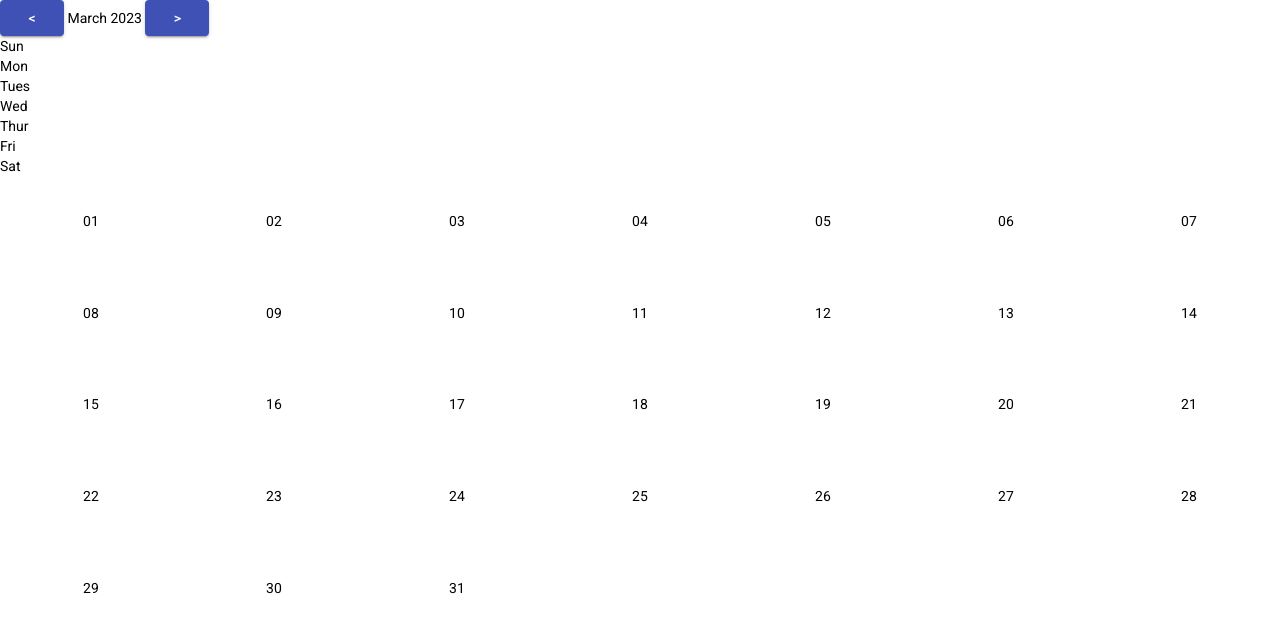
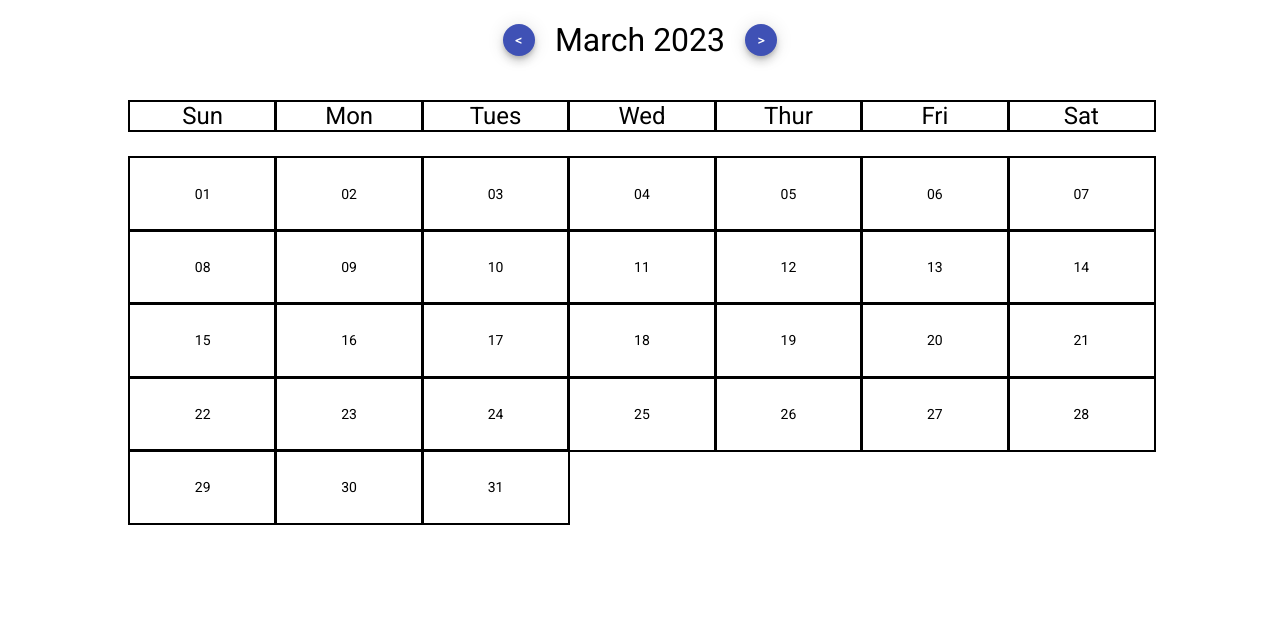
Before and after one commit to cw66786/Calendar_Angular, an Angular app in the folder calendar/: page / in a window 1280 px wide. Shown: the top 632 px of the page. Built offline with nearby package versions, Linux system fonts and the light colour scheme.

Commit message:
taking a break

```diff
--- a/calendar/src/app/calendar/calendar.component.html
+++ b/calendar/src/app/calendar/calendar.component.html
@@ -1,13 +1,22 @@
-<div class="button_wrapper">
-    <button mat-raised-button color="primary"><</button>
-    {{this.currentDate | date: 'MMMM YYYY'}}
-    <button mat-raised-button color="primary">></button>
+<div class="button-wrapper">
+    <button mat-fab color="primary"><</button>
+    <div class="current">
+
+        {{this.currentDate | date: 'MMMM YYYY'}}
+    </div>
+    <button mat-fab color="primary">></button>
 
 </div>
-<div class="weekdays">
-    <div *ngFor="let dayOfWeek of weekdays">{{dayOfWeek}}</div>
+<div class="calendar-wrapper">
+
+    <mat-grid-list cols="7" rowHeight="5:1" class="weekdays">
+        <mat-grid-tile class="weekdays-border" *ngFor="let dayOfWeek of weekdays">{{dayOfWeek}}</mat-grid-tile>
+    </mat-grid-list>
+    <div class="days-wrapper">
+
+        <mat-grid-list cols="7" rowHeight="2:1">
+
+            <mat-grid-tile *ngFor="let day of days">{{day | date: "dd"}}</mat-grid-tile>
+          </mat-grid-list>
+    </div>
 </div>
-<mat-grid-list cols="7" rowHeight="2:1">
-
-    <mat-grid-tile *ngFor="let day of days">{{day | date: "dd"}}</mat-grid-tile>
-  </mat-grid-list>
--- a/calendar/src/app/calendar/calendar.component.scss
+++ b/calendar/src/app/calendar/calendar.component.scss
@@ -0,0 +1,71 @@
+@use '@angular/material' as mat;
+
+@include mat.core();
+
+
+*{
+    margin: 0;
+    padding: 0;
+}
+
+
+
+.button-wrapper{
+    display: flex;
+    justify-content: center;
+    align-items: center;
+    height: 10vh;
+    width: 100vw;
+}
+
+.current {
+    margin: 20px;
+
+    font-size: 2rem;
+}
+button {
+    font-size: 1rem;
+
+    display: flex;
+    justify-content: center;
+    align-items: center;
+    text-align: center;
+    height: 2rem;
+    width: 2rem;
+}
+
+.calendar-wrapper {
+    display: flex;
+    justify-content: flex-start;
+    align-items: center;
+    flex-direction: column;
+
+    width: 100vw;
+    height: 90vh;
+}
+.weekdays {
+    display: flex;
+    flex-direction: row;
+    justify-content: space-around;
+    align-items: center;
+    height: 5vh;
+    width: 80vw;
+
+    font-size: 1.5rem;
+    font-weight: 400;
+    text-decoration: underline;
+
+}
+
+
+
+.days-wrapper{
+    height: 50vh;
+    width: 80vw;
+
+}
+
+mat-grid-tile {
+    border: 2px solid;
+    border-color: black;
+}
--- a/calendar/src/styles.scss
+++ b/calendar/src/styles.scss
@@ -1,4 +1,8 @@
 /* You can add global styles to this file, and also import other style files */
+@import '~@angular/material/prebuilt-themes/indigo-pink.css';
+
+
+
 
 html, body { height: 100%; }
 body { margin: 0; font-family: Roboto, "Helvetica Neue", sans-serif; }
```
